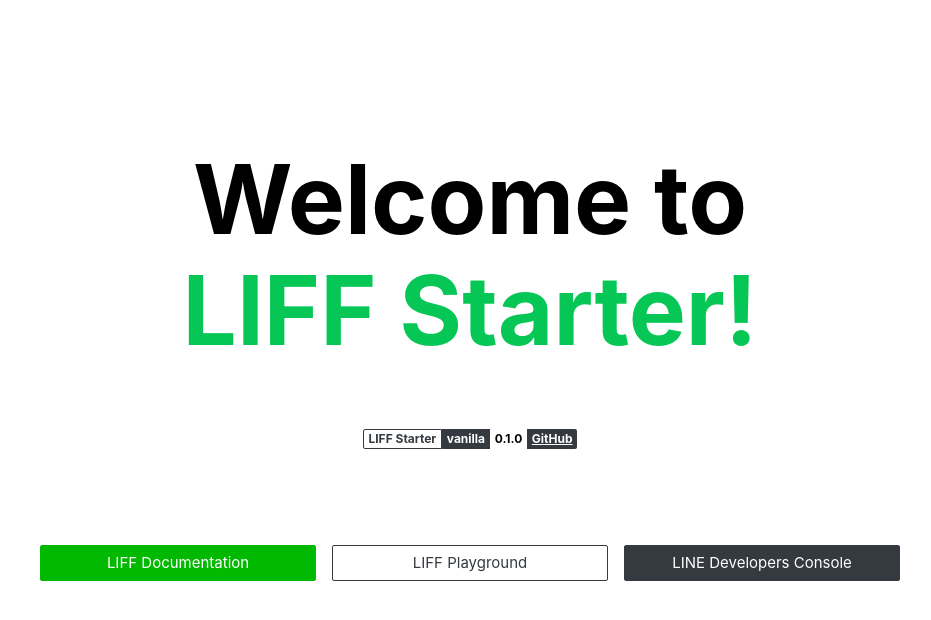
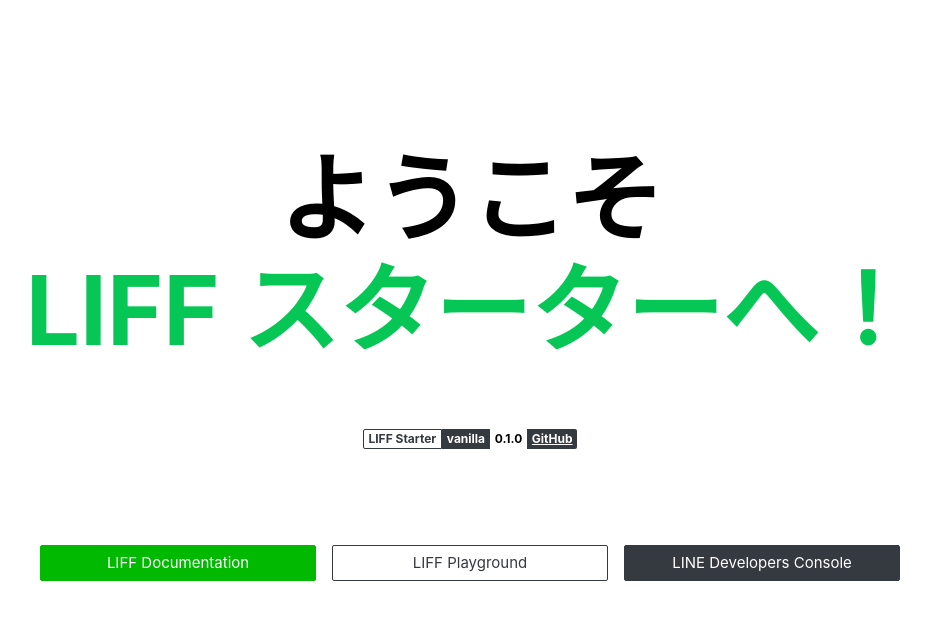
Before and after one commit to skythetrumpet/skylifftest, a website: page index.html in a window 1280 px wide. Shown: the whole page, without its empty margins (170-1101 px from the left). Drawn offline with Linux system fonts and the light colour scheme.

Commit message:
Update index.html

```diff
--- a/index.html
+++ b/index.html
@@ -10,10 +10,10 @@
   <body>
     <div class="home">
       <h1 class="home__title">
-        Welcome to <br /><a
+        ようこそ <br /><a
           class="home__title__link"
           href="https://developers.line.biz/en/docs/liff/overview/"
-          >LIFF Starter!</a
+          >LIFF スターターへ！</a
         >
       </h1>
       <div class="home__badges">
```
